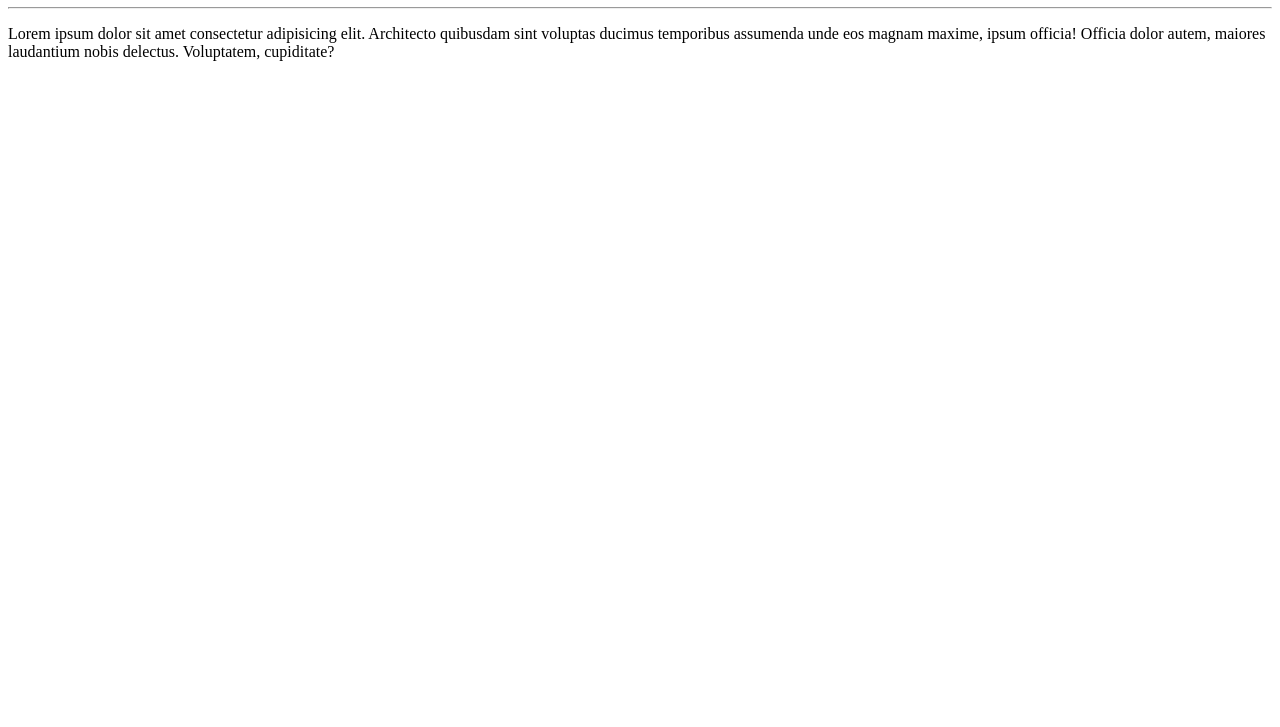
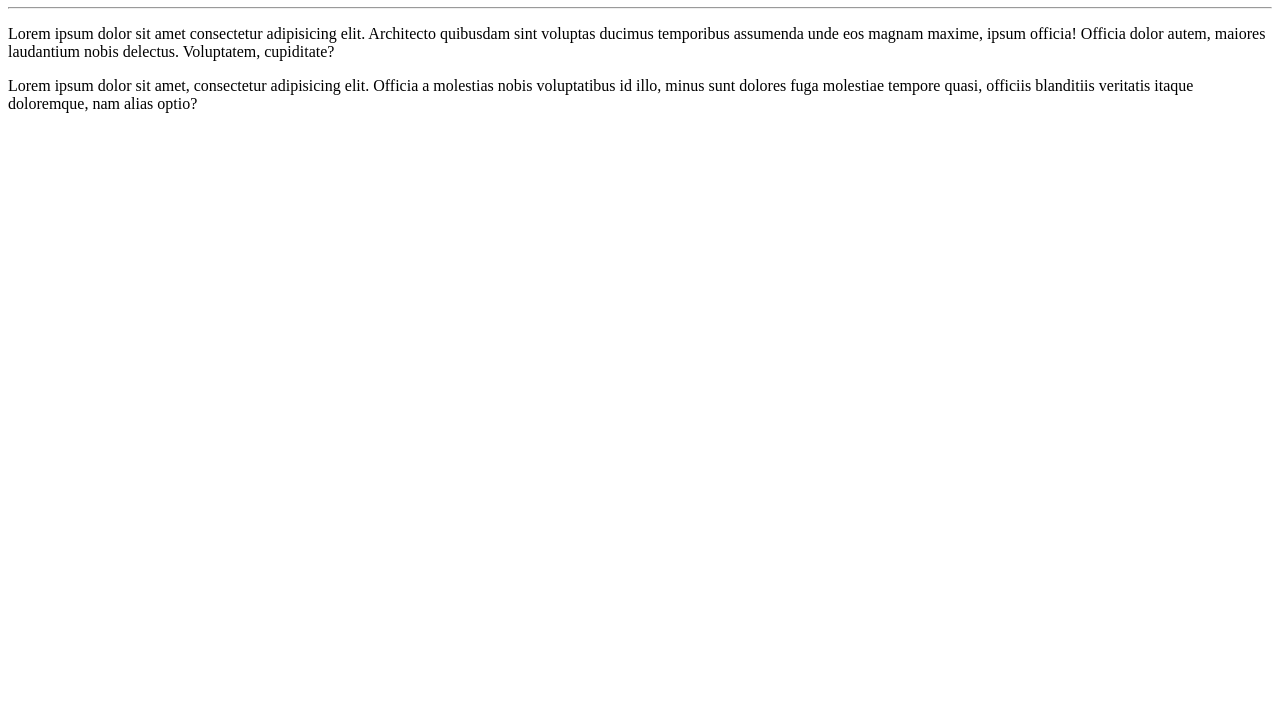
Before and after one commit to jefiso/-Ola-mundo, a plain HTML site: page site-exemplo/index.html in a window 1280 px wide. Shown: the part 73-800 px from the top of the page. Drawn offline with Linux system fonts and the light colour scheme.

Commit message:
alteraçao dnv
adicionei  paragrafo

```diff
--- a/site-exemplo/index.html
+++ b/site-exemplo/index.html
@@ -12,5 +12,8 @@
     <p>Lorem ipsum dolor sit amet consectetur adipisicing elit. Architecto quibusdam sint
     voluptas ducimus temporibus assumenda unde eos magnam maxime, ipsum officia! Officia dolor autem, maiores laudantium
     nobis delectus. Voluptatem, cupiditate?</p>
+    <p>Lorem ipsum dolor sit amet, consectetur adipisicing elit. Officia a molestias nobis voluptatibus id illo,
+    minus sunt dolores fuga molestiae
+    tempore quasi, officiis blanditiis veritatis itaque doloremque, nam alias optio?</p>
 </body>
 </html>
```
